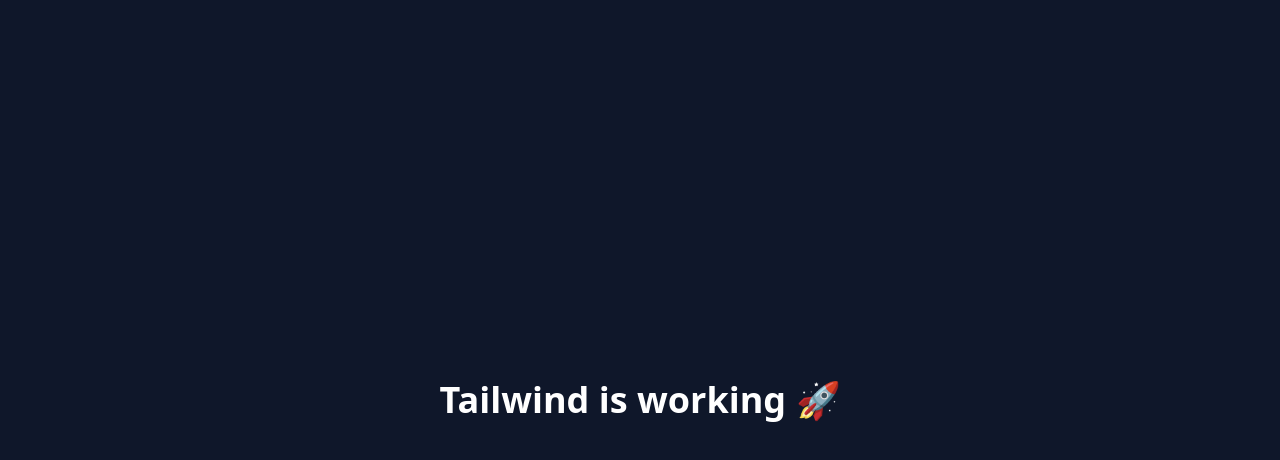
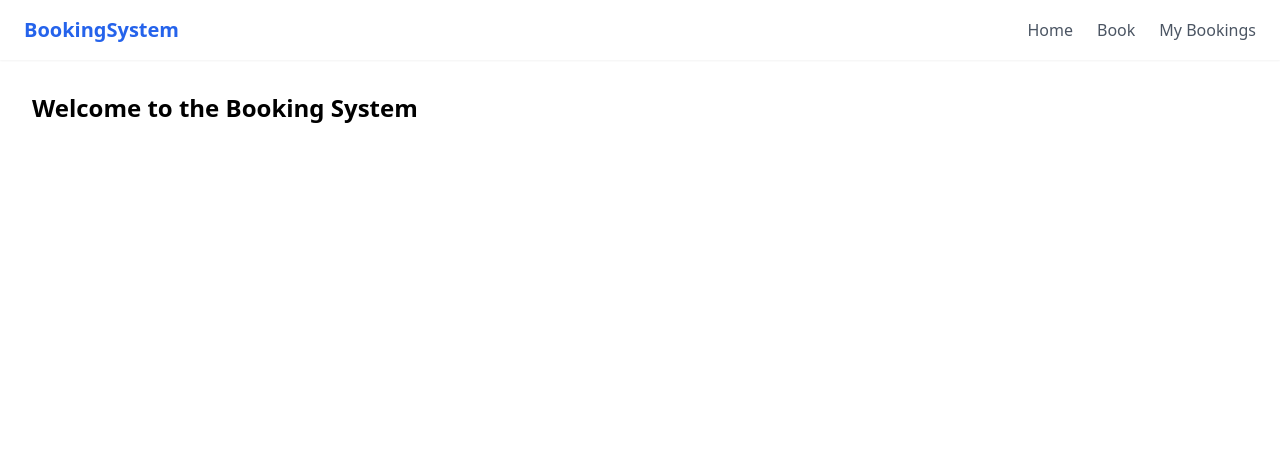
Before and after one commit to Teshome-Worku/appointment-booking-system, a React (Vite) app: page / in a window 1280 px wide. Shown: the top 460 px of the page. Built offline with nearby package versions, Linux system fonts and the light colour scheme.

Commit message:
added navbar for booking

```diff
--- a/src/App.jsx
+++ b/src/App.jsx
@@ -1,10 +1,15 @@
+import Navbar from "./components/Navbar"
+
 const App = () => {
   return (
-    <div className="min-h-screen flex items-center justify-center bg-slate-900">
-      <h1 className="text-4xl font-bold text-white" >
-        Tailwind is working 🚀
-      </h1>
-    </div>
+    <>
+      <Navbar />
+      <div className="p-8">
+        <h2 className="text-2xl font-semibold ">
+          Welcome to the Booking System
+        </h2>
+      </div>
+    </>
   )
 }
 
--- a/src/components/Navbar.jsx
+++ b/src/components/Navbar.jsx
@@ -0,0 +1,27 @@
+const Navbar = () => {
+    return (
+      <nav className="w-full bg-white shadow-sm">
+        <div className="max-w-7xl mx-auto px-6 py-4 flex items-center justify-between">
+          {/* Logo */}
+          <h1 className="text-xl font-bold text-blue-600 hover:text-blue-800 cursor-pointer transition-colors duration-300">
+            BookingSystem
+          </h1>
+
+          {/* Menu */}
+          <ul className="flex items-center gap-6 text-gray-600">
+            <li className="hover:text-blue-600 cursor-pointer transition">
+              Home
+            </li>
+            <li className="hover:text-blue-600 cursor-pointer transition">
+              Book
+            </li>
+            <li className="hover:text-blue-600 cursor-pointer transition">
+              My Bookings
+            </li>
+          </ul>
+        </div>
+      </nav>
+    )
+  }
+
+  export default Navbar
```
